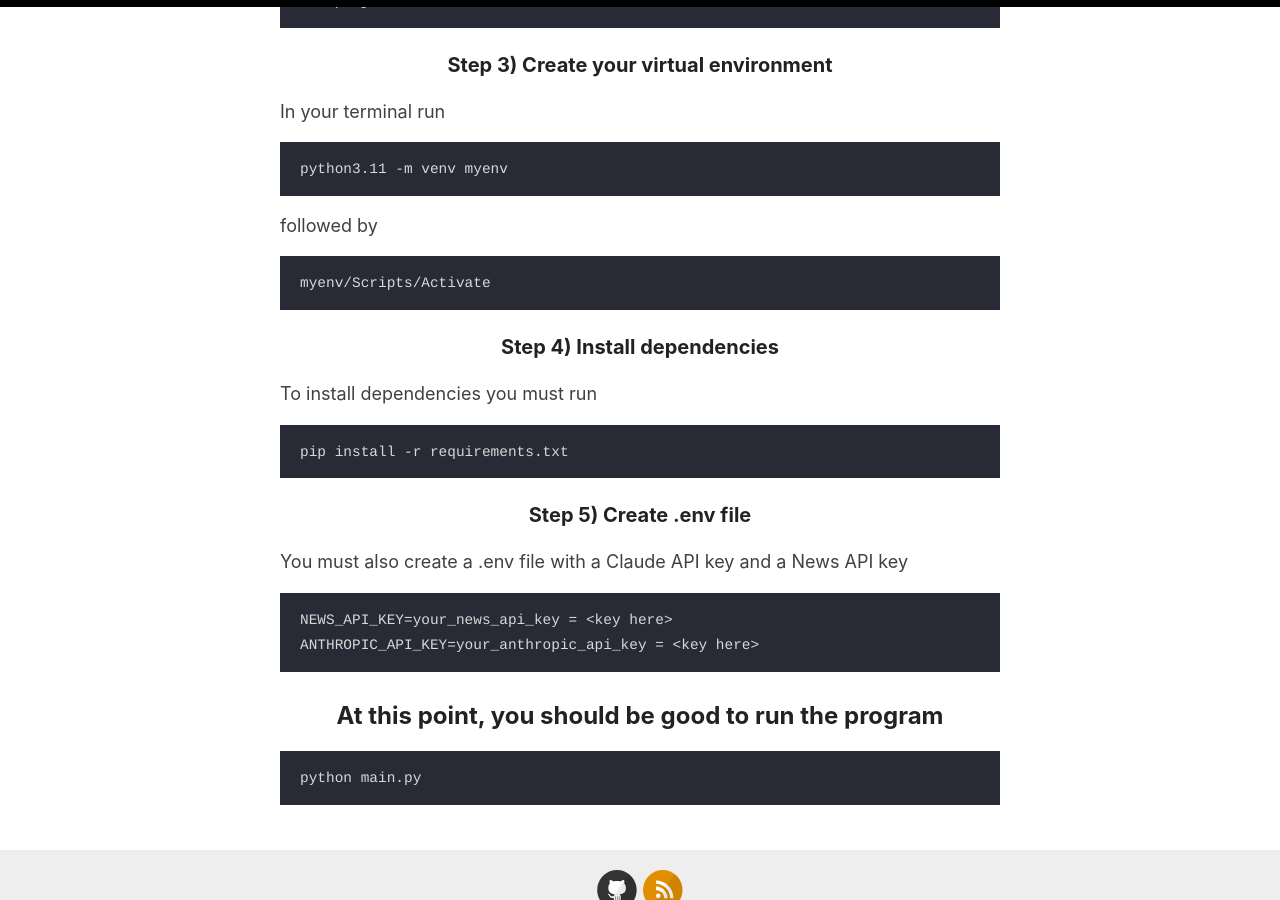
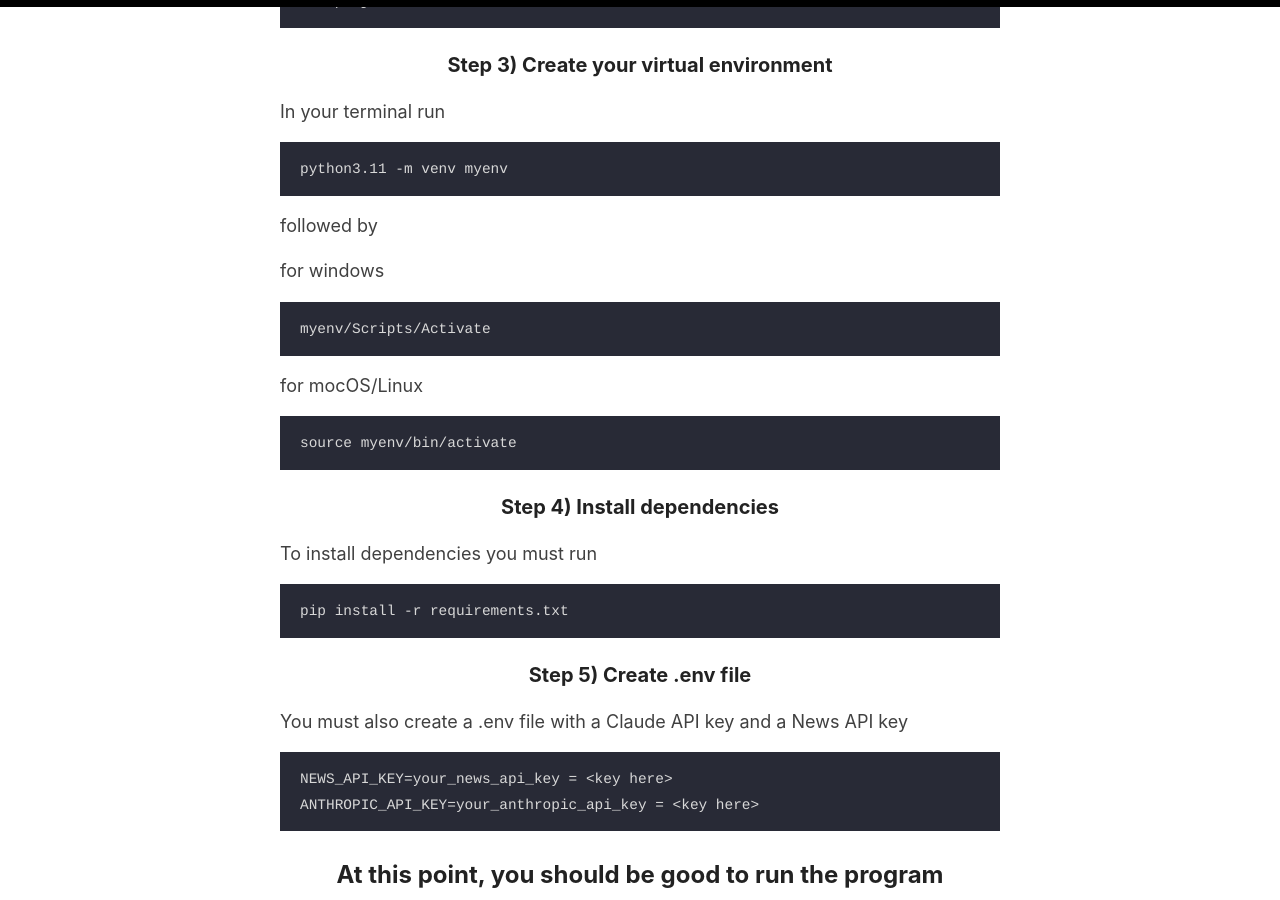
Before and after one commit to UHMCyberAnalytics/UHMCyberAnalytics.github.io, a Jekyll site: the page built from _pages/getting-started.md, in a window 1280 px wide and 900 px high, scrolled down 397 px. Built offline with Jekyll 4.4.1, drawn with Linux system fonts in a browser that asks for light colours.

Commit message:
Update getting-started.md

````diff
--- a/_pages/getting-started.md
+++ b/_pages/getting-started.md
@@ -22,10 +22,15 @@ python3.11 -m venv myenv
 ```
 
 followed by
+
+for windows
 ```
 myenv/Scripts/Activate
 ```
-
+for mocOS/Linux
+```
+source myenv/bin/activate
+```
 ### Step 4) Install dependencies
 
 To install dependencies you must run
````
